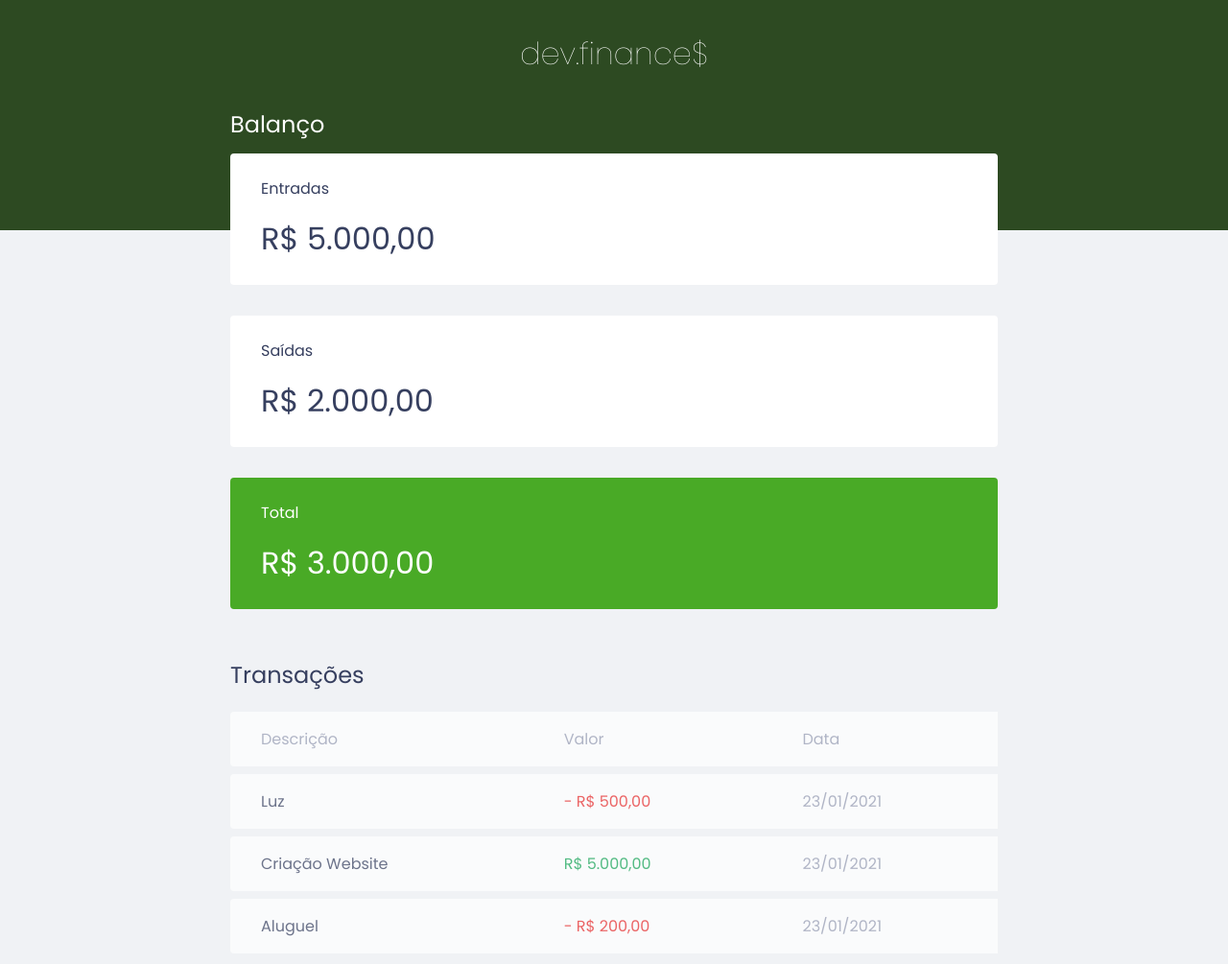
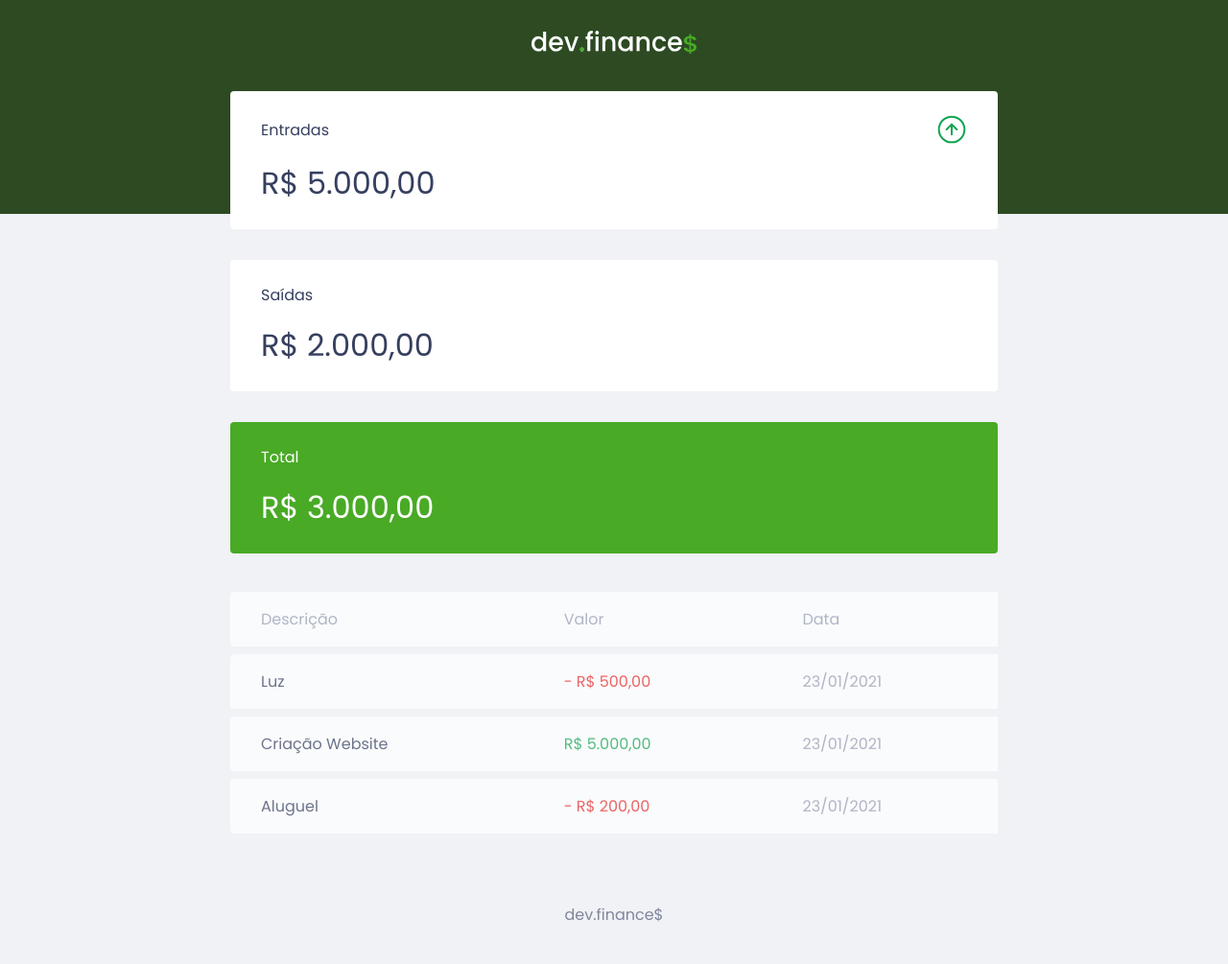
Before and after one commit to ogoopa/projeto-devfinances, a plain HTML site: page index.html in a window 1280 px wide. Shown: the top 1005 px of the page at 96% size. Drawn offline with Linux system fonts and the light colour scheme.

Commit message:
atualizando projeto devfinances

```diff
--- a/index.html
+++ b/index.html
@@ -13,13 +13,16 @@
 
 <body>
     <header>
-        <h1 id="logo">dev.finance$</h1>
+        <img src="./assets/logo.svg" alt="Logo Dev Finance">
     </header>
     <main class="container">
         <section id="balance">
-            <h2>Balanço</h2>
+            <h2 class="sr-only">Balanço</h2>
             <div class="card">
-                <h3>Entradas</h3>
+                <h3>
+                    <span>Entradas</span>
+                    <img src="./assets/income.svg" alt="Imagem de entradas">
+                </h3>
                 <p>R$ 5.000,00</p>
             </div>
             <div class="card">
@@ -32,7 +35,7 @@
             </div>
         </section>
         <section id="transactions">
-            <h2>Transações</h2>
+            <h2 class="sr-only">Transações</h2>
             <table id="data-table">
                 <thead>
                     <tr>
--- a/styles.css
+++ b/styles.css
@@ -13,6 +13,18 @@
 body {
     background: #f0f2f5;
     font-family: 'Poppins', sans-serif;
+}
+
+.sr-only { /* SCREEN READ ONLY - pesquise sobre CSS tricks */
+    position: absolute;
+    width: 1px;
+    height: 1px;
+    padding: 0;
+    margin: -1px;
+    overflow: hidden;
+    clip: rect(0, 0, 0, 0);
+    white-space: nowrap;
+    border-width: 0;
 }
 
 .container {
@@ -66,6 +78,9 @@ header {
 .card h3 {
     font-weight: normal;
     font-size: 1rem;
+    display: flex;
+    align-items: center;
+    justify-content: space-between;
 }
 
 .card p {
```
Also changed, not shown: assets/expense.svg (added), assets/income.svg (added), assets/logo.svg (added), assets/minus.svg (added), assets/plus.svg (added), assets/total.svg (added).
